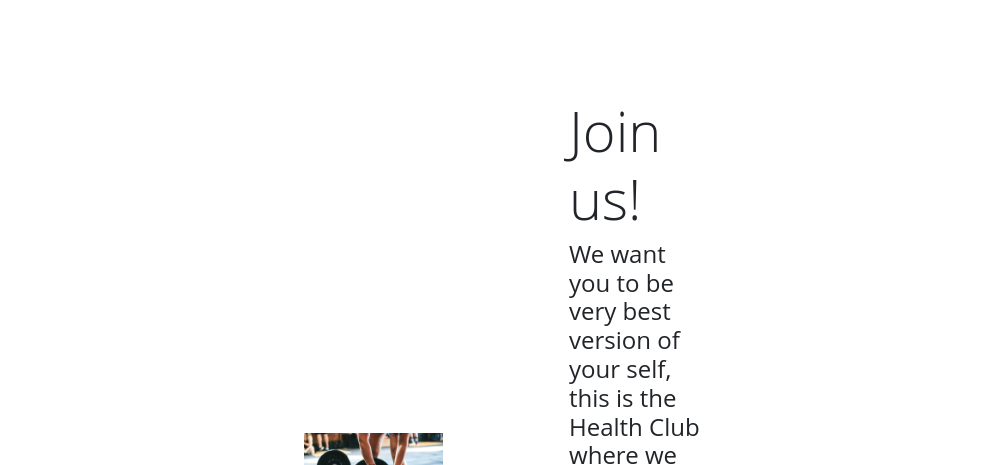
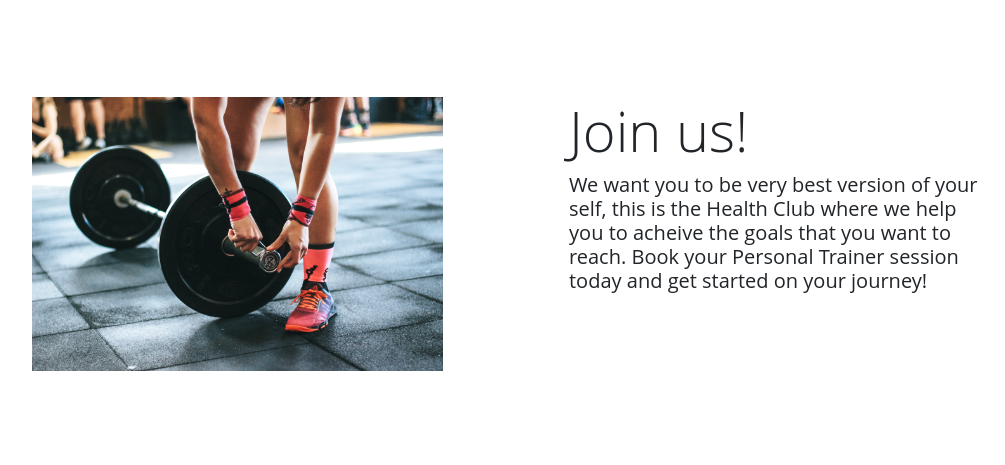
Before and after one commit to helenahagman/the-personal-trainer-project, a Flask app: page / in a window 1280 px wide. Shown: the part 629-1094 px from the top of the page, without its empty margins (134-1139 px from the left). Run offline with Flask 3, Linux system fonts and the light colour scheme; some libraries are stand-ins or nearby versions.

Commit message:
corrected the style of the index.html

```diff
--- a/templates/index.html
+++ b/templates/index.html
@@ -15,15 +15,15 @@
 <body>
 
  <!-- Navigation-->
- <nav class="navbar navbar-expand-lg navbar-light" id="mainNav" style="z-index: 9999;">
-  <div class="container px-4 px-lg-5">
-      <a class="navbar-brand" href="{{ url_for('index') }}">The Health Club Project</a>
+ <nav class="navbar navbar-expand-lg navbar-light fixed-top" id="mainNav" style="z-index: 9999;">
+   <div class="container px-4 px-lg-5 navbar-collapse">
+      <a class="navbar-brand w-100" href="{{ url_for('index') }}">The Health Club Project</a>
       <button class="navbar-toggler" type="button" data-bs-toggle="collapse" data-bs-target="#navbarResponsive" aria-controls="navbarResponsive" aria-expanded="false" aria-label="Toggle navigation">
           Menu
           <i class="fas fa-bars"></i>
       </button>
       <div class="collapse navbar-collapse" id="navbarResponsive">
-          <ul class="navbar-nav ml-auto py-4 py-lg-0">
+          <ul class="navbar-nav ml-auto py-4 py-lg-0 ml-lg-0">
               <li class="nav-item"><a class="nav-link px-lg-3 py-3 py-lg-4" href="{{ url_for('index') }}">About us</a></li>
               <li class="nav-item"><a class="nav-link px-lg-3 py-3 py-lg-4" href="{{ url_for('pt') }}">Personal Trainer</a></li>
               <li class="nav-item"><a class="nav-link px-lg-3 py-3 py-lg-4" href="{{ url_for('member') }}">Members</a></li>
@@ -51,16 +51,16 @@
 <section>
     <div class="container px-4 px-lg-5">
         <div class="row gx-4 gx-lg-5 justify-content-center">
-            <div class="col-md-10 col-lg-8 col-xl-7">
+           <!-- <div class="col-md-10 col-lg-8 col-xl-6">
                 <div class="container px-5">
-                    <div class="row gx-5 align-items-center">
+                    <div class="row gx-5 align-items-center">-->
                         <div class="col-lg-6">
                         <div class="p-5"><img class="img-fluid" src="static/img/pexels-victor-freitas-703014.jpg" alt="..." /></div>
                         </div>
                 <div class="col-lg-6">
                     <div class="p-5">
-                        <h2 class="display-4">Join us!</h2>
-                        <h4 class="post-subtitle">We want you to be very best version of your self, this is the Health Club where we help you to acheive the goals that you want to reach. Book your Personal Trainer session today and get started on your journey!</p>
+                        <h3 class="display-4">Join us!</h3>
+                        <h5 class="post-subtitle">We want you to be very best version of your self, this is the Health Club where we help you to acheive the goals that you want to reach. Book your Personal Trainer session today and get started on your journey!</h5>
                 </div>
             </div>
         </div>
```
